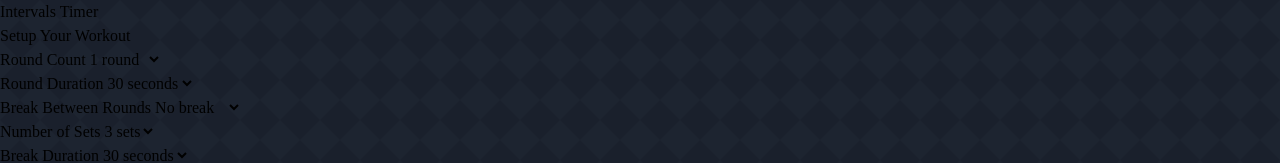
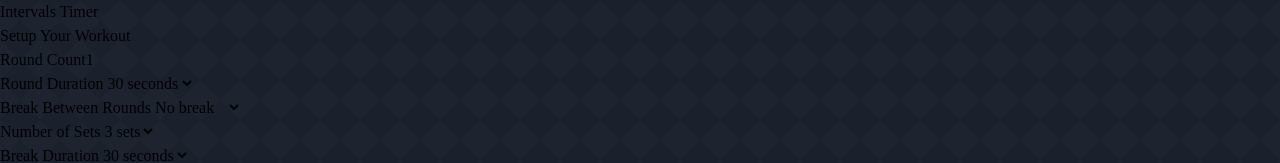
Before and after one commit to summer-marie/intervals-timer, a React (Vite) app in the folder client/: page / in a window 1280 px wide. Shown: the top 163 px of the page. Built offline with nearby package versions, Linux system fonts and the light colour scheme.

Commit message:
fix: use parseInt to prevent leading zeros in number input

```diff
--- a/client/src/App.jsx
+++ b/client/src/App.jsx
@@ -43,7 +43,7 @@ function App() {
         setIsRoundBreak(false)
       } else {
         // Round is over
-        if (currentRound < roundCount) {
+        if (currentRound < Number(roundCount || 1)) {
           // More rounds in this set
           if (roundBreakDuration > 0) {
             // Break between rounds
@@ -138,15 +138,23 @@ function App() {
                 <label className="block text-white text-sm font-medium mb-2">
                   Round Count
                 </label>
-                <select
-                  value={roundCount}
-                  onChange={(e) => setRoundCount(Number(e.target.value))}
-                  className="w-full px-3 py-2 bg-white rounded-md text-gray-900 focus:outline-none focus:ring-2 focus:ring-blue-500"
-                >
-                  {[1,2,3,4,5,6,7,8].map(num => (
-                    <option key={num} value={num}>{num} round{num > 1 ? 's' : ''}</option>
-                  ))}
-                </select>
+                <input
+                  type="number"
+                  min="1"
+                  max="99"
+                  value={roundCount || ''}
+                  onChange={(e) => {
+                    const value = e.target.value;
+                    // Convert to number, but allow empty string during editing
+                    setRoundCount(value === '' ? '' : Math.max(1, parseInt(value) || 1));
+                  }}
+                  onBlur={(e) => {
+                    // Ensure we have a valid number when focus is lost
+                    const value = parseInt(e.target.value) || 1;
+                    setRoundCount(Math.max(1, Math.min(99, value)));
+                  }}
+                  className="w-full px-3 py-2 bg-white rounded-md text-gray-900 focus:outline-none focus:ring-2 focus:ring-blue-500 [appearance:textfield] [&::-webkit-outer-spin-button]:appearance-none [&::-webkit-inner-spin-button]:appearance-none"
+                />
               </div>
 
               <div className="flex-1">
@@ -238,7 +246,7 @@ function App() {
                 Set {currentSet} of {sets}
               </div>
               <div className="text-2xl md:text-3xl font-medium mb-2">
-                Round {currentRound} of {roundCount}
+                Round {currentRound} of {Number(roundCount || 1)}
               </div>
               <div className="text-2xl md:text-4xl opacity-75">
                 {isBreak ? 'Set Break' : isRoundBreak ? 'Round Break' : 'Work Time'}
```
